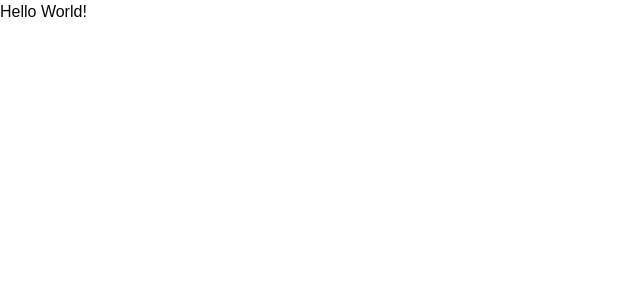
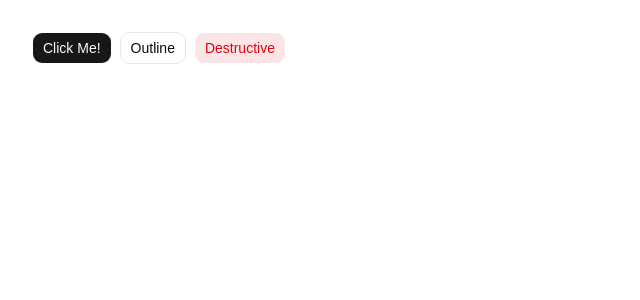
Before and after one commit to chuber2/dynastic-cycle, a React (Vite) app in the folder client/: page / in a window 1280 px wide. Shown: the top 300 px of the page, without its empty margins (0-640 px from the left). Built offline with nearby package versions, Linux system fonts and the light colour scheme.

Commit message:
import some buttons!

```diff
--- a/client/src/App.tsx
+++ b/client/src/App.tsx
@@ -1,5 +1,17 @@
+import {Button} from '@/components/ui/button';
+
 const App = () => {
-  return <div>Hello World!</div>;
+  return (
+    <div className="p-8">
+      <Button>Click Me!</Button>
+      <Button variant="outline" className="ml-2">
+        Outline
+      </Button>
+      <Button variant="destructive" className="ml-2">
+        Destructive
+      </Button>
+    </div>
+  );
 };
 
 export default App;
```
